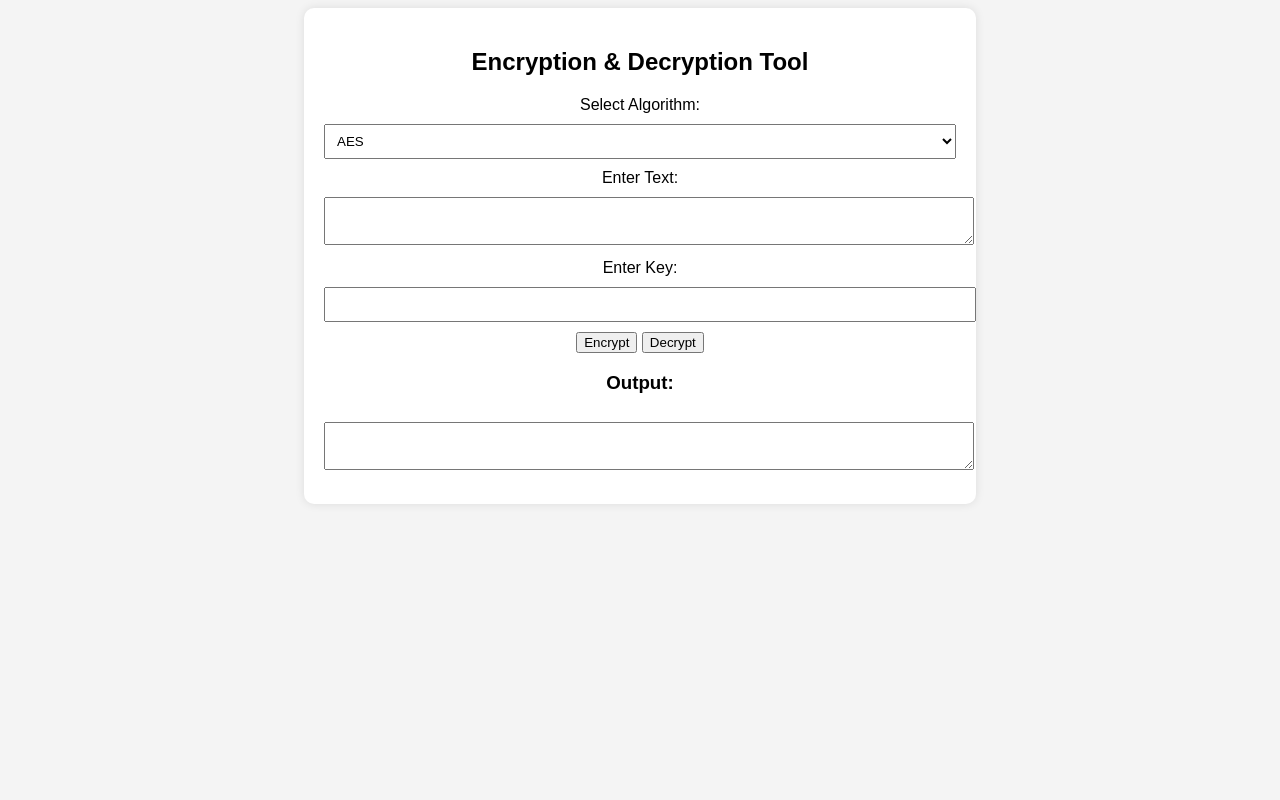
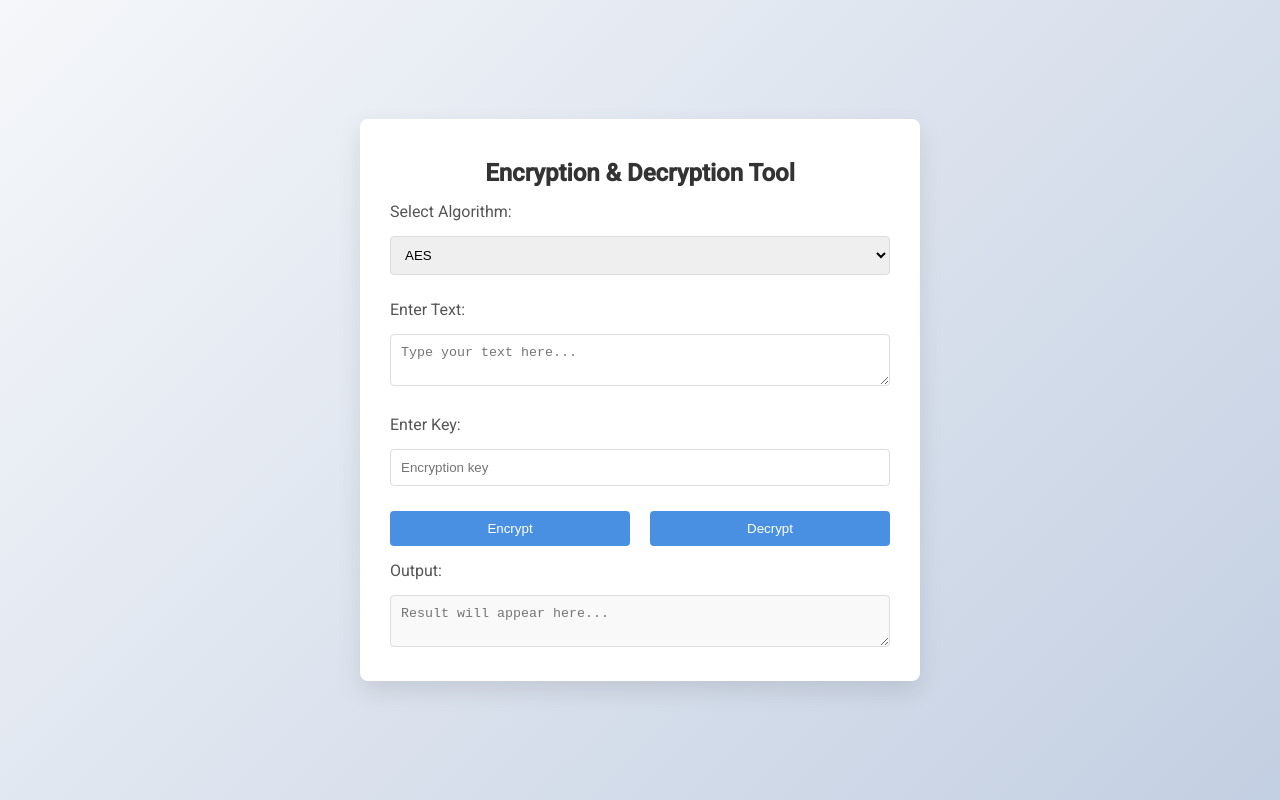
Before and after one commit to BalaKrishnaS7/Encryption-website, a plain HTML site: page frontend/index.html in a window 1280 px wide. Drawn offline with nearby package versions, Linux system fonts and the light colour scheme.

Commit message:
Updated UI styles in index.html and style.css

```diff
--- a/frontend/index.html
+++ b/frontend/index.html
@@ -3,12 +3,85 @@
 <head>
   <meta charset="UTF-8">
   <meta name="viewport" content="width=device-width, initial-scale=1.0">
-    <title>Encryption & Decryption</title>
+  <title>Encryption &amp; Decryption Tool</title>
+  <!-- Google Fonts -->
+  <link href="https://fonts.googleapis.com/css?family=Roboto:400,500&display=swap" rel="stylesheet">
+  <!-- Main stylesheet -->
   <link rel="stylesheet" href="styles.css">
+  <!-- Favicon -->
+  <link rel="icon" type="image/png" href="favicon.png">
+  <style>
+    body {
+      font-family: 'Roboto', sans-serif;
+      background: linear-gradient(135deg, #f5f7fa, #c3cfe2);
+      margin: 0;
+      padding: 0;
+      display: flex;
+      justify-content: center;
+      align-items: center;
+      min-height: 100vh;
+    }
+
+    .container {
+      background: #ffffff;
+      border-radius: 8px;
+      box-shadow: 0 10px 25px rgba(0, 0, 0, 0.1);
+      padding: 20px 30px;
+      width: 90%;
+      max-width: 500px;
+    }
+
+    h2 {
+      text-align: center;
+      margin-bottom: 15px;
+      color: #333;
+    }
+
+    label {
+      display: block;
+      margin: 15px 0 5px;
+      color: #555;
+    }
+
+    select, input[type="text"], textarea {
+      width: 100%;
+      padding: 10px;
+      border: 1px solid #ddd;
+      border-radius: 4px;
+      box-sizing: border-box;
+    }
+
+    textarea[readonly] {
+      background-color: #f9f9f9;
+    }
+
+    .button-group {
+      display: flex;
+      justify-content: space-between;
+      margin-top: 15px;
+    }
+
+    button {
+      width: 48%;
+      padding: 10px;
+      border: none;
+      border-radius: 4px;
+      font-weight: 500;
+      cursor: pointer;
+      background: #4a90e2;
+      color: #fff;
+      transition: background 0.3s;
+    }
+
+    button:hover {
+      background: #357ab8;
+    }
+  </style>
 </head>
 <body>
-    <div class="container">
-        <h2>Encryption & Decryption Tool</h2>
+  <main class="container">
+    <h2>Encryption &amp; Decryption Tool</h2>
+    <form id="cryptoForm">
       <label for="algorithm">Select Algorithm:</label>
       <select id="algorithm">
         <option value="AES">AES</option>
@@ -17,19 +90,24 @@
       </select>
 
       <label for="inputText">Enter Text:</label>
-        <textarea id="inputText"></textarea>
+      <textarea id="inputText" placeholder="Type your text here..."></textarea>
 
       <label for="key">Enter Key:</label>
-        <input type="text" id="key">
+      <input type="text" id="key" placeholder="Encryption key">
 
-        <button onclick="encrypt()">Encrypt</button>
-        <button onclick="decrypt()">Decrypt</button>
-
-        <h3>Output:</h3>
-        <textarea id="outputText" readonly></textarea>
+      <div class="button-group">
+        <button type="button" onclick="encrypt()">Encrypt</button>
+        <button type="button" onclick="decrypt()">Decrypt</button>
       </div>
 
+      <label for="outputText">Output:</label>
+      <textarea id="outputText" readonly placeholder="Result will appear here..."></textarea>
+    </form>
+  </main>
+
+  <!-- External Libraries -->
   <script src="https://cdnjs.cloudflare.com/ajax/libs/crypto-js/4.1.1/crypto-js.min.js"></script>
+  <!-- Custom Script -->
   <script src="script.js"></script>
 </body>
 </html>
--- a/frontend/styles.css
+++ b/frontend/styles.css
@@ -1,20 +1,55 @@
 body {
-    font-family: Arial, sans-serif;
-    text-align: center;
-    background-color: #f4f4f4;
+  font-family: 'Roboto', sans-serif;
+  background: linear-gradient(135deg, #f5f7fa, #c3cfe2);
+  margin: 0;
+  padding: 0;
+  display: flex;
+  justify-content: center;
+  align-items: center;
+  min-height: 100vh;
 }
 
 .container {
-    width: 50%;
-    margin: auto;
-    background: white;
-    padding: 20px;
-    border-radius: 10px;
-    box-shadow: 0px 0px 10px rgba(0, 0, 0, 0.1);
+  background: #ffffff;
+  width: 90%;
+  max-width: 500px;
+  margin: auto;
+  padding: 20px 30px;
+  border-radius: 8px;
+  box-shadow: 0 10px 25px rgba(0, 0, 0, 0.1);
 }
 
 textarea, input, select {
-    width: 100%;
-    margin: 10px 0;
-    padding: 8px;
+  width: 100%;
+  margin: 10px 0;
+  padding: 10px;
+  border: 1px solid #ddd;
+  border-radius: 4px;
+  box-sizing: border-box;
 }
+
+textarea[readonly] {
+  background-color: #f9f9f9;
+}
+
+.button-group {
+  display: flex;
+  justify-content: space-between;
+  margin-top: 15px;
+}
+
+button {
+  width: 48%;
+  padding: 10px;
+  border: none;
+  border-radius: 4px;
+  font-weight: 500;
+  cursor: pointer;
+  background: #4a90e2;
+  color: #fff;
+  transition: background 0.3s ease;
+}
+
+button:hover {
+  background: #357ab8;
+}
```
Also changed, not shown: 1 other file. Lines whose indentation alone changed are shown as unchanged.
